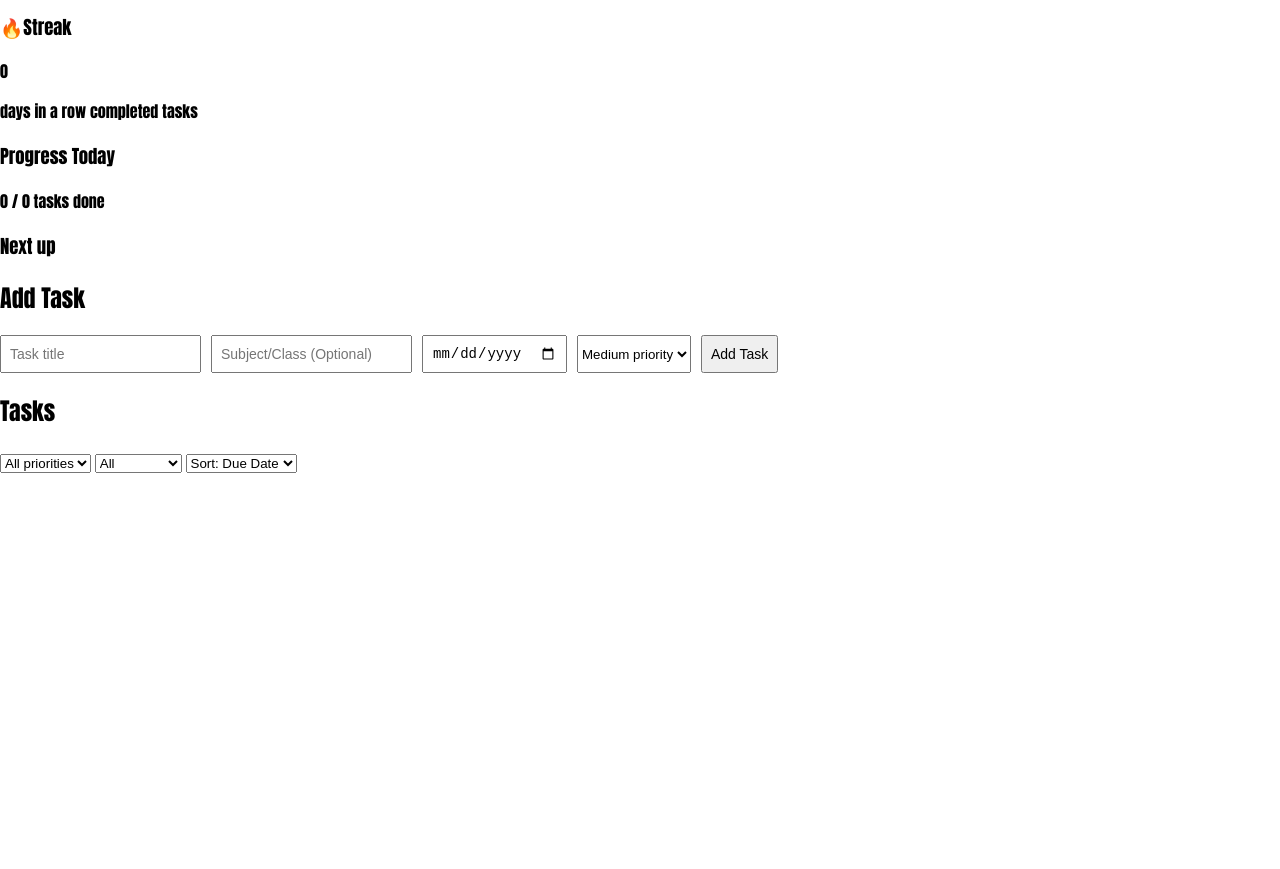
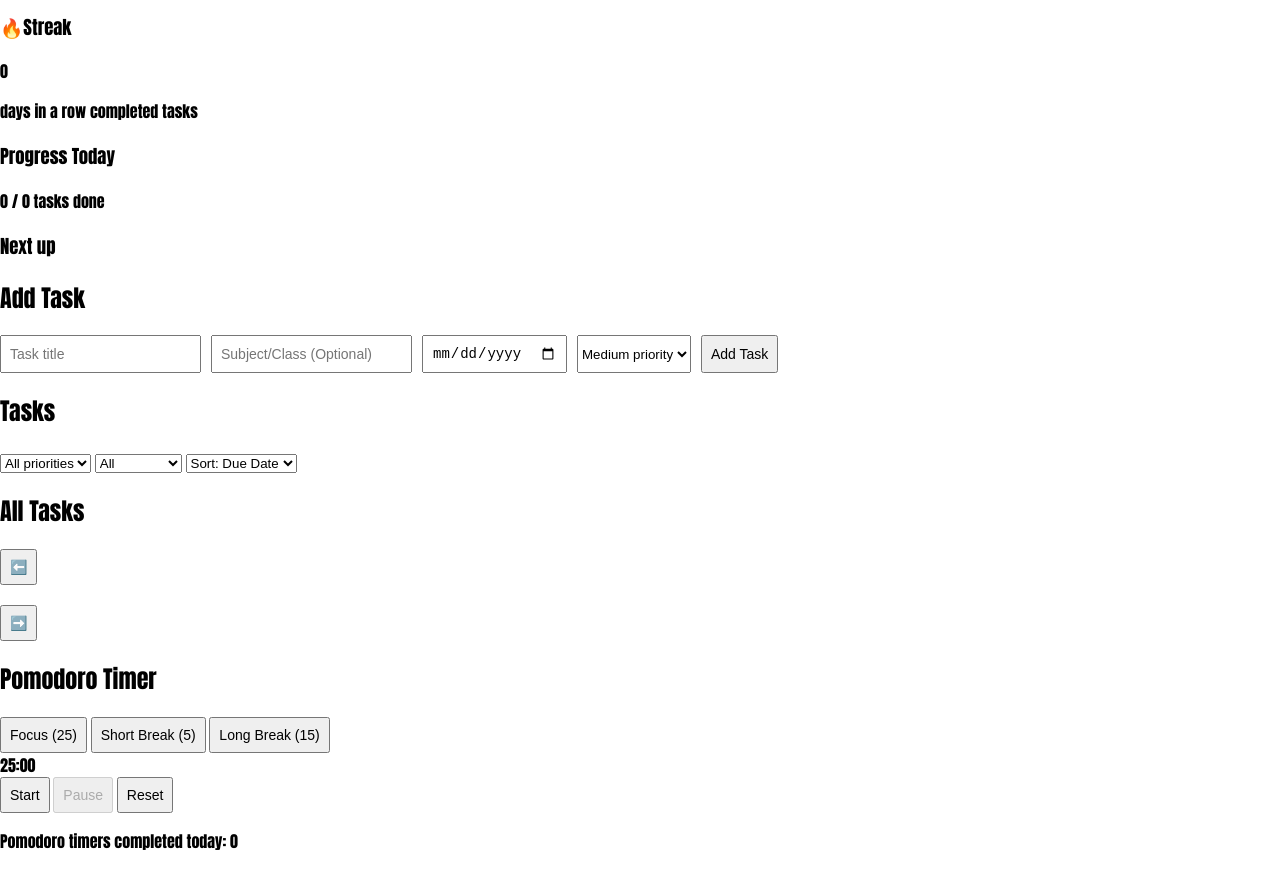
Before and after one commit to harshilarora250/plandy, a plain HTML site: page index.html in a window 1280 px wide. Shown: the part 82-951 px from the top of the page. Before the commit the page ends 800 px from the top, so only its background shows below. Drawn offline with Linux system fonts and the light colour scheme.

Commit message:
Calendar and Pomodoro

```diff
--- a/index.html
+++ b/index.html
@@ -79,6 +79,42 @@
         </div>
         <ul id="taskList"></ul>
     </section>
+
+    <section id="view-tasks" class="view">
+        <h2>All Tasks</h2>
+        <ul id="taskListFull"></ul>
+    </section>
+
+    <section id="view-calendar" class="view">
+        <div class="calednar-header">
+            <button id="prevMonth" class="icon-btn">⬅️</button>
+            <h2 id="calendarMonthLabel"></h2>
+            <button id="nextMonth" class="icon-btn">➡️</button>
+        </div>
+        <div id="calendarGrid" class="calendar-grid"></div>
+        <div id="caledarDayTasks" class="card" style="margin-top:16px; display:none;">
+            <h3 id="calendarDayTitle"></h3>
+            <ul id="calendarDayTaskList" class="mini-list"></ul>
+        </div>
+    </section>
+
+    <section id="view-pomodoro" class="view">
+        <div class="pomodoro-wrap">
+            <h2>Pomodoro Timer</h2>
+            <div class="pomodoro-modes">
+                <button class="mode-btn active" data-mode="focus" data-mins="25">Focus (25)</button>
+                <button class="mode-btn" data-mode="short" data-mins="5">Short Break (5)</button>
+                <button class="mode-btn" data-mode="long" data-mins="15">Long Break (15)</button>
+            </div>
+            <div class="timer-display" id="timerDisplay">25:00</div>
+            <div class="timer-controls">
+                <button id="timerStart">Start</button>
+                <button id="timerPause" disabled>Pause</button>
+                <button id="timerReset">Reset</button>
+            </div>
+            <p class="muted">Pomodoro timers completed today: <span id="pomodoroCount">0</span></p>
+        </div>
+    </section>
 </main>
 
 </body>
```
